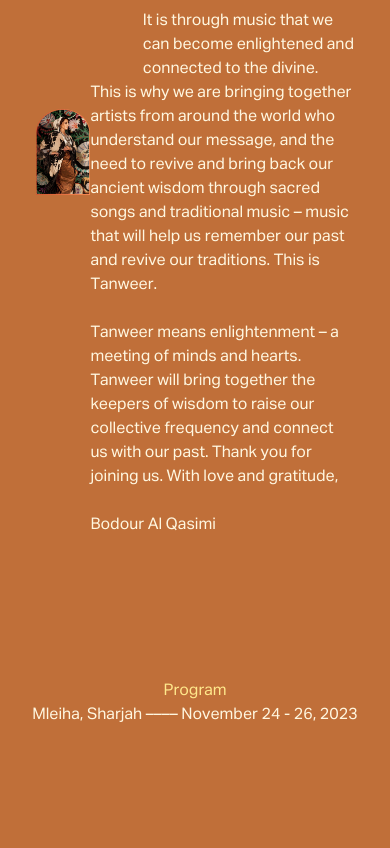
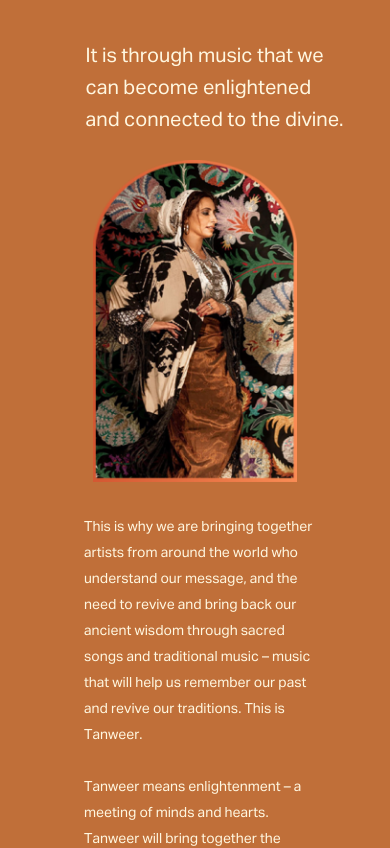
Before and after one commit to JoySarkarBD/tanweer, a React (Vite) app: page / in a window 390 px wide. Shown: the part 1240-2088 px from the top of the page. Built offline with nearby package versions, Linux system fonts and the light colour scheme.

Commit message:
feat: mobile version tab content done

```diff
--- a/src/components/AboutPrograms/AboutPrograms.jsx
+++ b/src/components/AboutPrograms/AboutPrograms.jsx
@@ -27,8 +27,8 @@
               key={index}
               className={` tab ${
                 index === activeTab
-                  ? "active text-[#ffe88c] xl:px-10 lg:px-7 md:px-3 xl:text-[32px] lg:text-[28px] md:text-[24px] h-[93px]  "
-                  : " xl:px-10 lg:px-7 md:px-3 text-[#e0aa51] xl:text-[32px] lg:text-[28px] md:text-[24px] h-[93px]  "
+                  ? "active text-[#ffe88c] xl:px-10 lg:px-7 md:px-3 xl:text-[32px] lg:text-[28px] md:text-[23px] h-[93px]  "
+                  : " xl:px-10 lg:px-7 md:px-3 text-[#e0aa51] xl:text-[32px] lg:text-[28px] md:text-[23px] h-[93px]  "
               }`}
               onClick={() => handleTabClick(index)}>
               {tab}
@@ -39,6 +39,8 @@
         <div className='tab-content'>
           {tabs[activeTab] === "Festival Mission" && (
             <>
+              {/* desktop version */}
+              <div className='hidden md:block'>
                 <div className='flex justify-around xl:pt-[100px] lg:pt-[80px] md:pt-[60px] '>
                   <div className='pt-[100px] xl:max-w-[425px] lg:max-w-[380px] md:max-w-[320px]  xl:h-[672px] lg:h-[630px] md:h-[580px] '>
                     <img src={festiveImg} alt='' className=' w-full ' />
@@ -47,8 +49,8 @@
                   <div>
                     <div className='xl:w-[882px] lg:w-[700px] md:w-[450px]   '>
                       <h1 className='text-[#FFF7E0] 2xl:text-[64px] xl:text-[54px] lg:text-[44px] md:text-[30px] font-medium 2xl:leading-[90px] xl:leading-[80px] lg:leading-[70px] md:leading-[50px] flex justify-end'>
-                      It is through music that we <br /> can become enlightened
-                      and
+                        It is through music that we <br /> can become
+                        enlightened and
                         <br /> connected to the divine.
                       </h1>
                     </div>
@@ -64,12 +66,58 @@
                         <br />
                         <br />
                         Tanweer means enlightenment – a meeting of minds and
-                      hearts. Tanweer will bring together the keepers of wisdom
-                      to raise our collective frequency and connect us with our
-                      past. Thank you for joining us. With love and gratitude,
+                        hearts. Tanweer will bring together the keepers of
+                        wisdom to raise our collective frequency and connect us
+                        with our past. Thank you for joining us. With love and
+                        gratitude,
                         <br />
                         <br />
                         Bodour Al Qasimi
+                      </p>
+                    </div>
+                  </div>
+                </div>
+              </div>
+
+              {/* mobile version */}
+              <div className='block md:hidden'>
+                <div className='flex flex-col pt-[31px]'>
+                  <div className='xsm:w-[315px] sm:w-[325px] xmd:w-[390px] mx-auto pl-12'>
+                    <h3 className='text-[#FFF7E0] sm:text-[24px] xsm:text-[20px] xmd:text-[26px] text-left font-normal leading-[32px]'>
+                      It is through music that we <br /> can become enlightened{" "}
+                      <br />
+                      and connected to the divine.
+                    </h3>
+                  </div>
+
+                  <div className='pt-[24px]     '>
+                    <img
+                      src={festiveImg}
+                      alt=''
+                      className='xsm:w-[204px] sm:w-[234px] xmd:w-[264px] w-full mx-auto'
+                    />
+                  </div>
+
+                  <div className='xsm:w-[319px] sm:w-[329px] xmd:w-[399px] mx-auto pt-[32px] pl-12'>
+                    <p className='text-[#FFF7E0] sm:text-[18px] xsm:text-[14px] xmd:text-[20px] text-left font-normal leading-[26px]'>
+                      This is why we are bringing together <br /> artists from
+                      around the world who <br /> understand our message, and
+                      the <br /> need to revive and bring back our <br />{" "}
+                      ancient wisdom through sacred <br /> songs and traditional
+                      music – music <br /> that will help us remember our past{" "}
+                      <br />
+                      and revive our traditions. This is <br /> Tanweer.
+                      <br />
+                      <br />
+                      Tanweer means enlightenment – a <br /> meeting of minds
+                      and hearts. <br /> Tanweer will bring together the <br />{" "}
+                      keepers of wisdom to raise our <br /> collective frequency
+                      and connect us <br /> with our past. Thank you for joining{" "}
+                      <br />
+                      us. With love and gratitude,
+                      <br />
+                      <br />
+                      Bodour Al Qasimi <br /> Alchemist & Guardian
                     </p>
                   </div>
                 </div>
```
Lines whose indentation alone changed are shown as unchanged.
